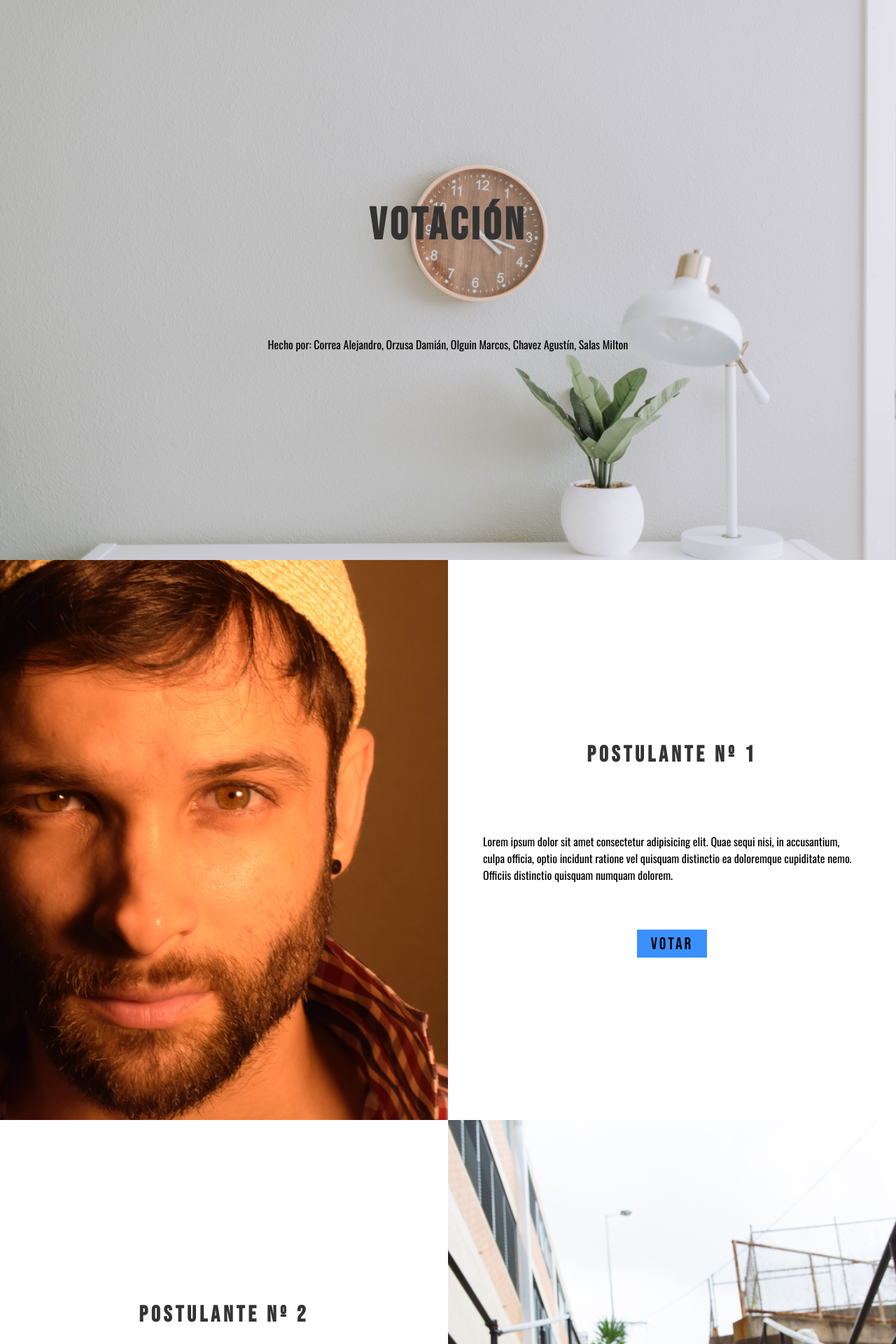
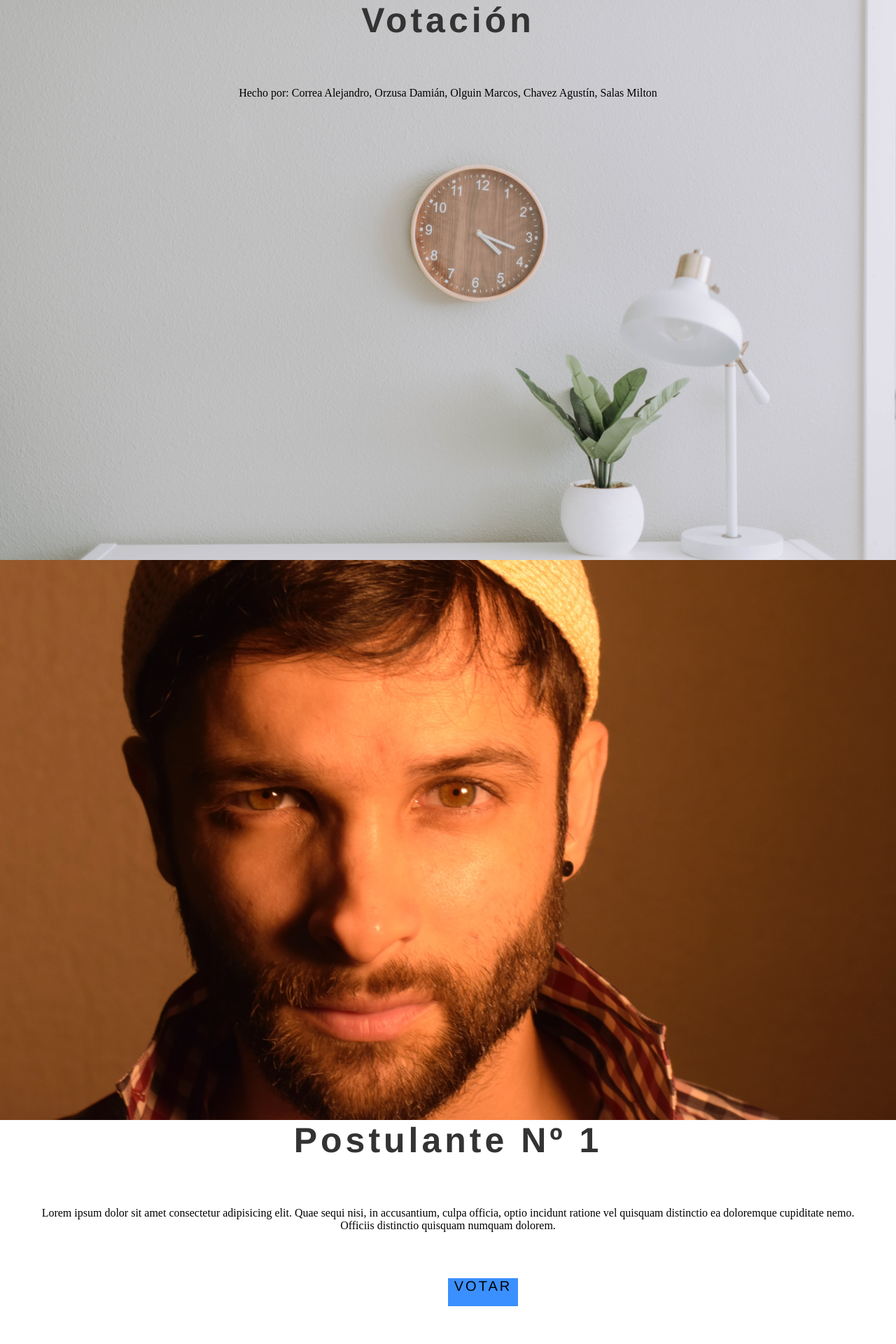
Before and after one commit to LilManki/Projecto-Votacion, a PHP site: page / in a window 1280 px wide. Shown: the top 1920 px of the page at 70% size. Run offline with PHP 8.4, Linux system fonts and the light colour scheme.

Commit message:
Add files via upload
version cutre

```diff
--- a/index.html
+++ b/index.html
@@ -12,7 +12,7 @@
         <p class="description">Hecho por: Correa Alejandro, Orzusa Damián, Olguin Marcos, Chavez Agustín, Salas Milton</p>
     </section>
     <section class="postulate">
-        <div class="image"></div>
+        <div class="image postulado1"></div>
         <div class="text">
             <h1 class="title">Postulante Nº 1</h1>
             <p class="description">Lorem ipsum dolor sit amet consectetur adipisicing elit. Quae sequi nisi, in accusantium, culpa officia, optio incidunt ratione vel quisquam distinctio ea doloremque cupiditate nemo. Officiis distinctio quisquam numquam dolorem.</p>
@@ -20,7 +20,7 @@
         </div>
     </section>
     <section class="postulate">
-        <div class="image"></div>
+        <div class="image postulado2"></div>
         <div class="text">
             <h1 class="title">Postulante Nº 2</h1>
             <p class="description">Lorem ipsum dolor sit amet consectetur adipisicing elit. Quae sequi nisi, in accusantium, culpa officia, optio incidunt ratione vel quisquam distinctio ea doloremque cupiditate nemo. Officiis distinctio quisquam numquam dolorem.</p>
@@ -28,7 +28,7 @@
         </div>
     </section>
     <section class="postulate">
-        <div class="image"></div>
+        <div class="image postulado3"></div>
         <div class="text">
             <h1 class="title">Postulante Nº 3</h1>
             <p class="description">Lorem ipsum dolor sit amet consectetur adipisicing elit. Quae sequi nisi, in accusantium, culpa officia, optio incidunt ratione vel quisquam distinctio ea doloremque cupiditate nemo. Officiis distinctio quisquam numquam dolorem.</p>
@@ -36,7 +36,7 @@
         </div>
     </section>
     <section class="postulate">
-        <div class="image"></div>
+        <div class="image postulado4"></div>
         <div class="text">
             <h1 class="title">Postulante Nº 4</h1>
             <p class="description">Lorem ipsum dolor sit amet consectetur adipisicing elit. Quae sequi nisi, in accusantium, culpa officia, optio incidunt ratione vel quisquam distinctio ea doloremque cupiditate nemo. Officiis distinctio quisquam numquam dolorem.</p>
@@ -44,7 +44,7 @@
         </div>
     </section>
     <section class="postulate">
-        <div class="image"></div>
+        <div class="image postulado5"></div>
         <div class="text">
             <h1 class="title">Postulante Nº 5</h1>
             <p class="description">Lorem ipsum dolor sit amet consectetur adipisicing elit. Quae sequi nisi, in accusantium, culpa officia, optio incidunt ratione vel quisquam distinctio ea doloremque cupiditate nemo. Officiis distinctio quisquam numquam dolorem.</p>
--- a/stylesheet.css
+++ b/stylesheet.css
@@ -1,84 +1,63 @@
-@import url('https://fonts.googleapis.com/css2?family=Bebas+Neue&display=swap');
-@import url('https://fonts.googleapis.com/css2?family=Oswald&display=swap');
 body{
     padding:0;
     margin:0;
-    box-sizing: border-box;
-    --font-main: 'Bebas Neue', cursive;
-    --font-para: 'Oswald', sans-serif;
 }
 section{
     min-height: 100vh;
-    display: flex;
-    justify-content: center;
-    align-items: center;
 }
 .main{
     background-image: url('Resources/main_wallpaper.jpg');
     background-size: cover;
     background-repeat: no-repeat;
     background-position: center;
-    flex-flow: column;
 }
 .title{
-    font-family: var(--font-main);
-    font-size: 4em;
+    font-family: 'Franklin Gothic Medium', 'Arial Narrow', Arial, sans-serif;
+    font-size: 50px;
     color: #333;
     letter-spacing: 5px;
+    margin:0;
+    text-align: center;
 }
 .postulate .image{
-    background-image: url('Resources/postulate1.jpg');
     background-size: cover;
     background-position: center;
 }
 .postulate .image, .postulate .text{
-    width: 50%;
     height: 100vh;
 }
-body section:nth-child(3){
-    flex-flow: row-reverse;
+.postulado1{
+    background-image: url('Resources/postulate1.jpg');
 }
-body section:nth-child(3) .image{
+
+.postulado2{
     background-image: url('Resources/postulate2.jpg');
 }
-body section:nth-child(4) .image{
+.postulado3{
     background-image: url('Resources/postulate3.jpg');
 }
-body section:nth-child(5){
-    flex-flow: row-reverse;
-}
-body section:nth-child(5) .image{
+
+.postulado4{
     background-image: url('Resources/postulate4.jpg');
 }
-body section:nth-child(6) .image{
+.postulado5{
     background-image: url('Resources/postulate5.jpg');
 }
-.postulate .text{
-    display: flex;
-    justify-content: center;
-    align-items: center;
-    flex-flow: column;
-}
-.postulate .title{
-    font-size: 2em;
-    height: auto;
-}
+
 .description{
-    font-family:var(--font-para);
+    font-family: 'Times New Roman', Times, serif;
     padding: 50px;
+    text-align: center;
 }
 .button{
     width: 100px;
     height: 40px;
     background-color: #3b90ff;
-    font-family:var(--font-main);
-    font-size: 1.5em;
-    display: flex;
-    justify-content: center;
-    align-items: center;
+    font-family: 'Franklin Gothic Medium', 'Arial Narrow', Arial, sans-serif;
+    font-size: 20px;
     letter-spacing: 3px;
-    cursor:pointer
+    cursor:pointer;
+    position: relative;
+    left: 50%;
+    text-align: center;
 }
-.button:hover{
-    background-color: #006eff;
-}
```
